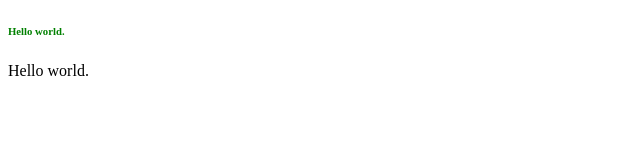
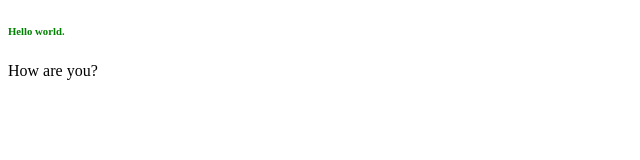
Before and after one commit to aikidomiss/weblearning, a plain HTML site: page index.html in a window 1280 px wide. Shown: the full height of the page, 0-640 px from the left. Drawn offline with Linux system fonts and the light colour scheme.

Commit message:
Pridany paragraf

```diff
--- a/index.html
+++ b/index.html
@@ -9,6 +9,7 @@
     </style>
   </head>
   <body>
-    <h6>Hello world.</h6>Hello world.
+    <h6>Hello world.</h6>
+    <p>How are you?</p>
   </body>
 </html>
```
